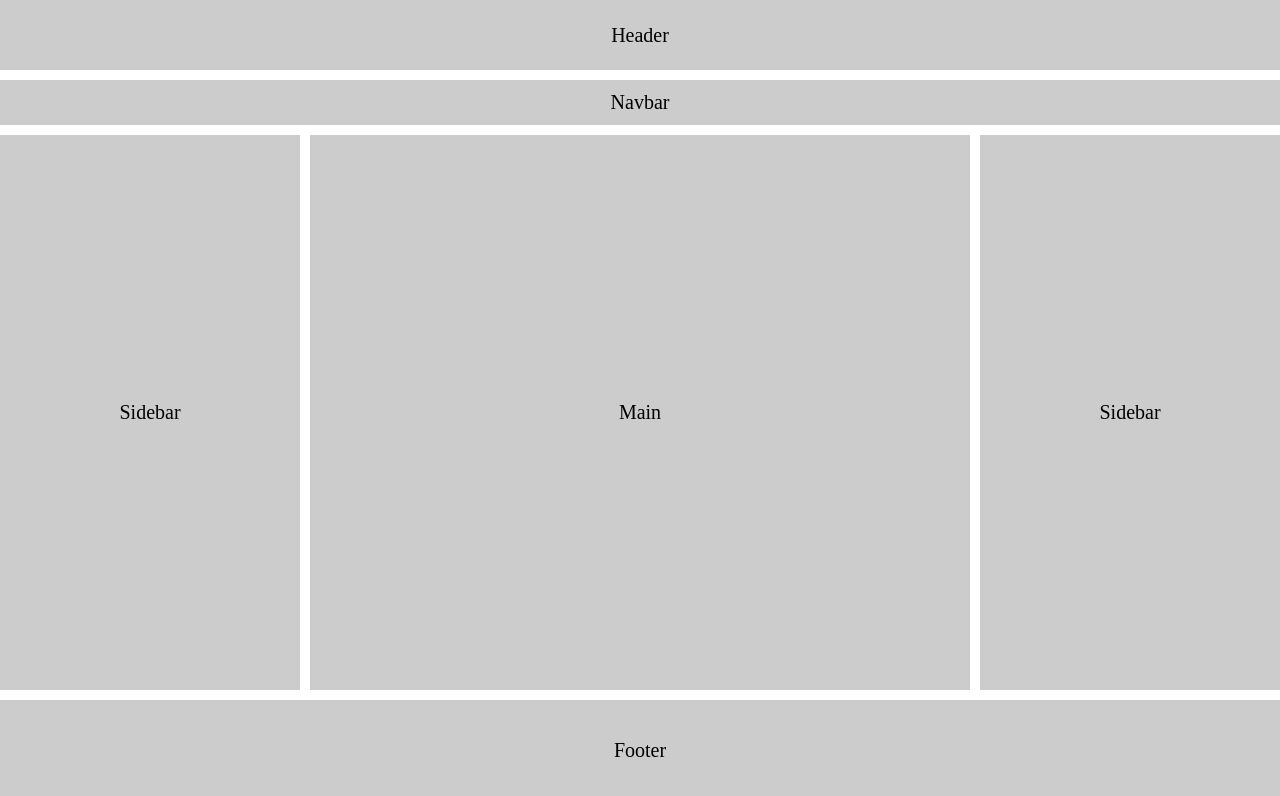
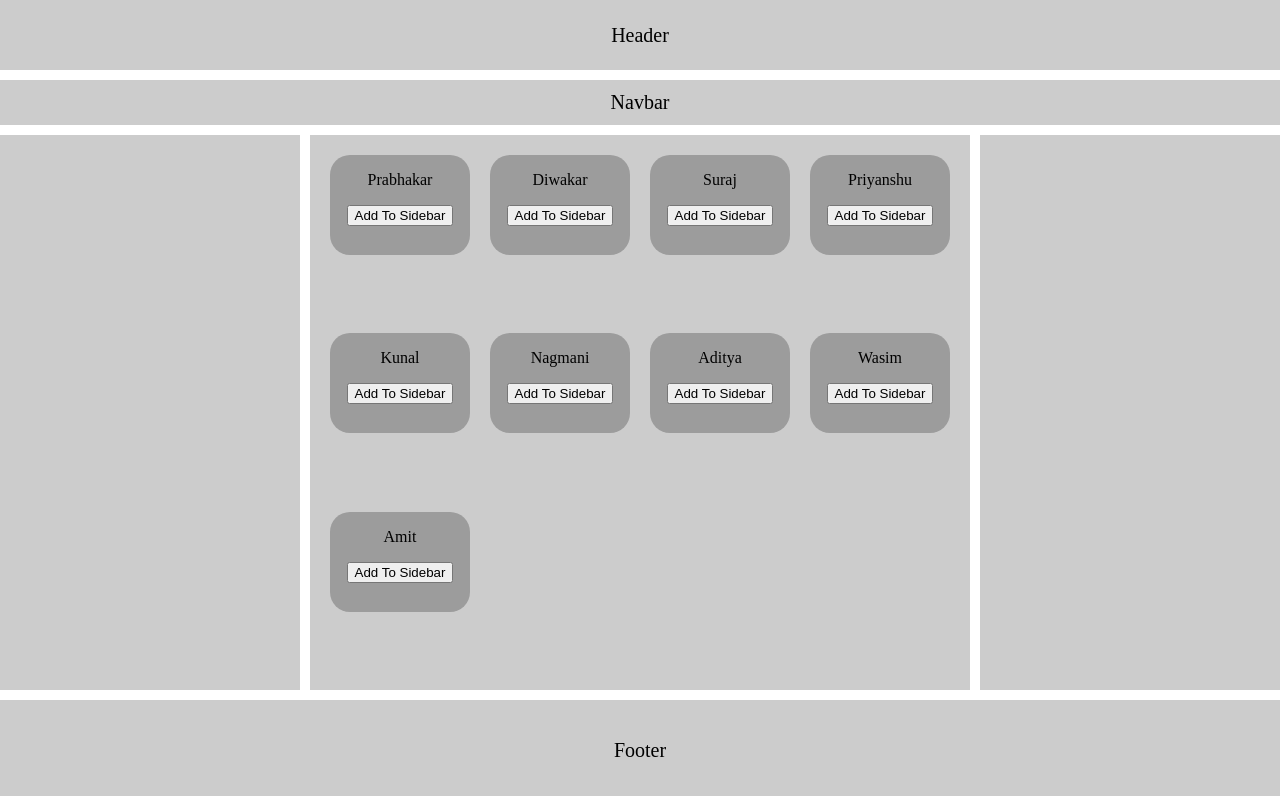
Before and after one commit to coder-prabhakar/Context-API-Used-in-React-Project, a React (Create React App) app: page / in a window 1280 px wide. Shown: the top 796 px of the page. Built offline with nearby package versions, Linux system fonts and the light colour scheme.

Commit message:
Learned Context API

```diff
--- a/src/App.js
+++ b/src/App.js
@@ -1,12 +1,27 @@
-import Header from './component/Header'
-import Navbar from './component/Navbar'
-import Sidebar from './component/Sidebar'
-import Main from './component/Main'
-import Footer from './component/Footer'
+import { useState } from 'react';
+// Component
+import Header from './component/Header';
+import Navbar from './component/Navbar';
+import Sidebar from './component/Sidebar';
+import Main from './component/Main';
+import Footer from './component/Footer';
+// Context
+import {CommonContext} from './component/CommonContext';
 
 function App(){
+    const [nameList,setNameList] = useState([]);
+
+    function addToSidebar(name){
+        setNameList((prev)=>[...prev,name])
+    }
+
+    function deleteFromSidebar(index){
+        const updateList = nameList.filter((item) => item !== nameList[index])
+        setNameList(updateList);
+    }
 
     return (
+        <CommonContext.Provider value={{nameList,addToSidebar,deleteFromSidebar}}>
             <div className="App">
                 <Header />
                 <Navbar />
@@ -17,6 +32,7 @@ function App(){
                 </div>
                 <Footer />
             </div>
+        </CommonContext.Provider>
     );
 }
 
--- /dev/null
+++ b/src/component/Card.jsx
@@ -0,0 +1,16 @@
+import { CommonContext } from "./CommonContext";
+
+function Card(props) {
+    return (
+        <div>
+            <p>{props.name}</p>
+            <CommonContext.Consumer>
+                {
+                    ({addToSidebar})=> <button onClick={()=>addToSidebar(props.name)}>Add To Sidebar</button>
+                }
+            </CommonContext.Consumer>
+        </div>
+    )
+}
+
+export default Card;
--- /dev/null
+++ b/src/component/CommonContext.jsx
@@ -0,0 +1,2 @@
+import {createContext} from 'react';
+export const CommonContext = createContext();
--- a/src/component/Main.jsx
+++ b/src/component/Main.jsx
@@ -1,9 +1,16 @@
+import Card from './Card'
+
 function Main() {
     return (
-      <div className="component">
-        <span>Main</span>
+      <div className="Main">
+        {
+          ['Prabhakar','Diwakar','Suraj','Priyanshu','Kunal','Nagmani','Aditya','Wasim','Amit'].map(
+            (title,index)=>(
+            <Card name={title} key={index}/>
+          ))
+        }
       </div>
     )
-  }
+}
 
-  export default Main
+export default Main;
--- a/src/component/Sidebar.jsx
+++ b/src/component/Sidebar.jsx
@@ -1,7 +1,23 @@
+import { CommonContext } from './CommonContext';
+import { FontAwesomeIcon } from '@fortawesome/react-fontawesome';
+import { faTrash } from '@fortawesome/free-solid-svg-icons';
+
 function Sidebar() {
     return (
-      <div className="component">
-        <span>Sidebar</span>
+      <div className='Sidebar'>
+        <CommonContext.Consumer>
+        {
+          ({nameList,deleteFromSidebar})=> nameList.map((name,index)=>
+            <div>
+              <span key={index}>{name}</span>
+              <span
+                className='delete'
+                onClick={()=>deleteFromSidebar(index)}
+              ><FontAwesomeIcon icon={faTrash} /></span>
+            </div>
+          )
+        }
+        </CommonContext.Consumer>
       </div>
     )
   }
```
Lines whose indentation alone changed are shown as unchanged.
